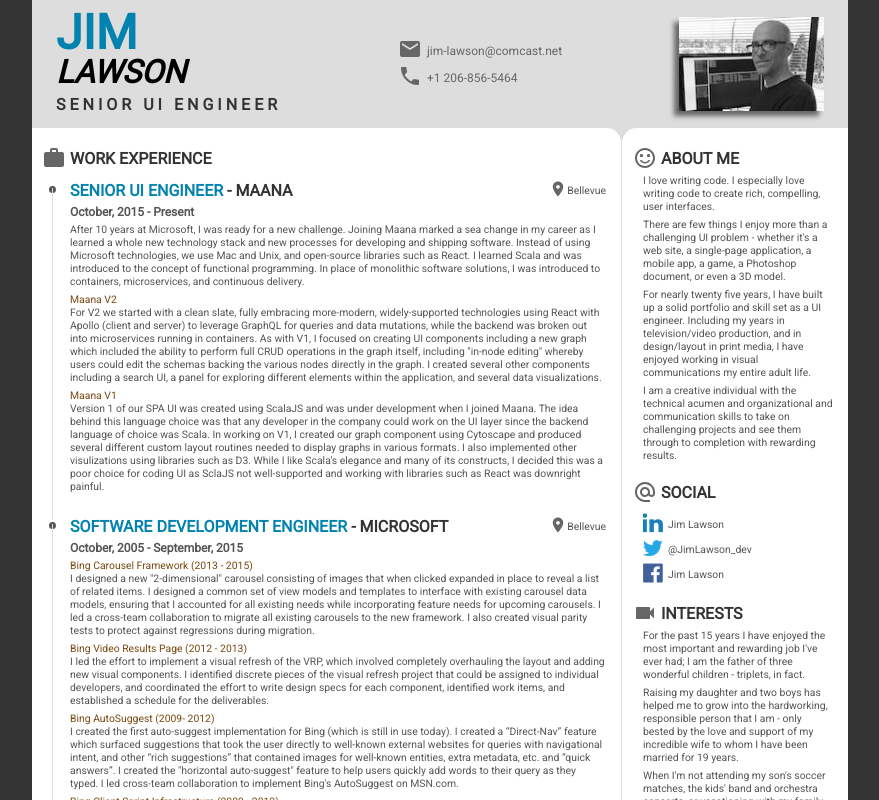
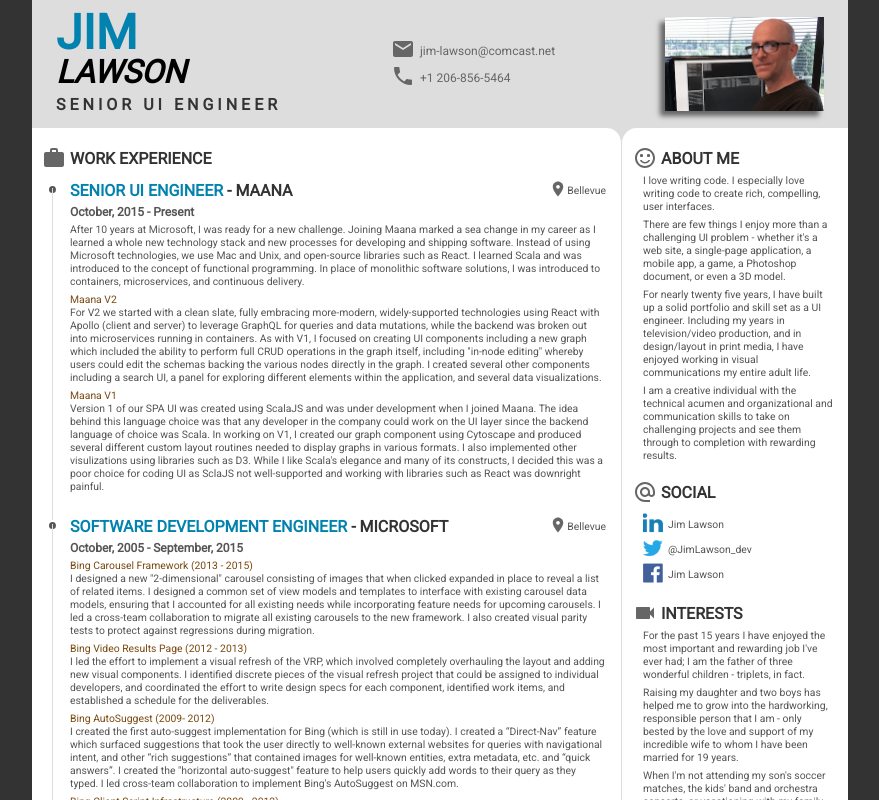
Before and after one commit to jim-lawson/resume-app, a React (Create React App) app: page / in a window 1280 px wide. Shown: the top 800 px of the page, without its empty margins (200-1079 px from the left). Built offline with nearby package versions, Linux system fonts and the light colour scheme.

Commit message:
Update header image

```diff
--- a/src/components/Header.js
+++ b/src/components/Header.js
@@ -75,7 +75,7 @@
           image="jim"
           alt="Jim Lawson"
           shadow={true}
-          width={145}
+          width={159}
           height={94}
         />
         // </div>
--- a/src/components/Image.js
+++ b/src/components/Image.js
@@ -1,6 +1,6 @@
 import React from 'react'
 import styled from 'styled-components'
-import jim from '../images/jim-cropped-bw.jpg'
+import jim from '../images/jim-cropped-color.png'
 import twitterImg from '../images/twitter.png'
 import facebookImg from '../images/facebook.png'
 import linkedInImg from '../images/linkedin.png'
```
Also changed, not shown: src/images/jim-cropped-color.png (added).
